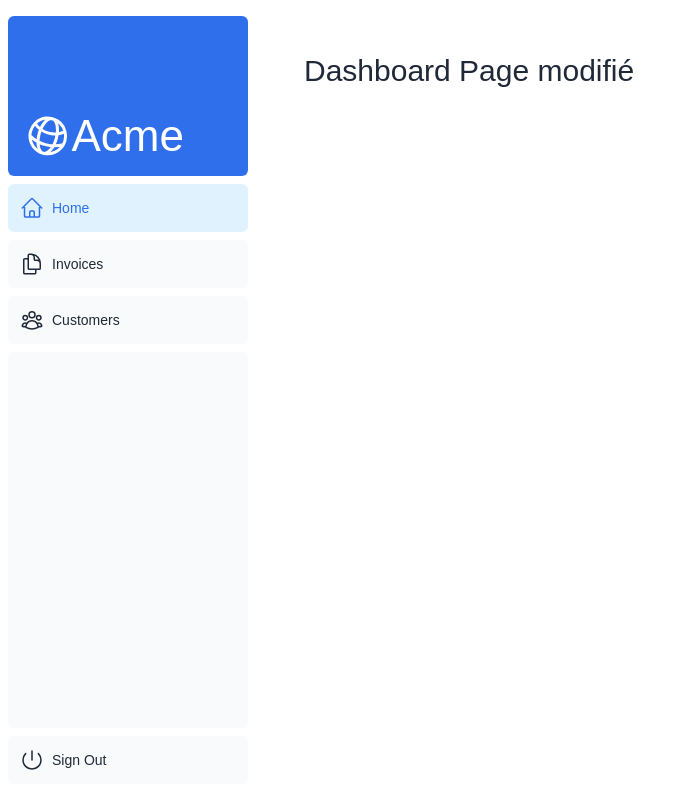
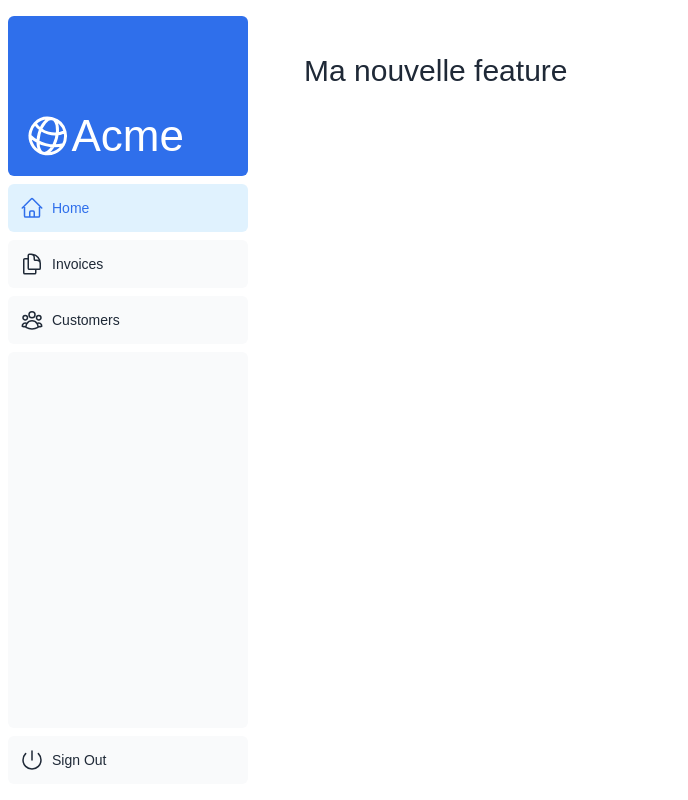
Before and after one commit to pybelecalo/nextjs-dashboard, a Next.js app: page /dashboard in a window 1280 px wide. Shown: the whole page, without its empty margins (0-688 px from the left). Built offline with nearby package versions, Linux system fonts and the light colour scheme; a web font is replaced by a local one.

Commit message:
Test vercel new feature

```diff
--- a/app/dashboard/page.tsx
+++ b/app/dashboard/page.tsx
@@ -1,3 +1,3 @@
 export default function Page() {
-    return <p>Dashboard Page modifié</p>;
+    return <p>Ma nouvelle feature</p>;
 }
```
